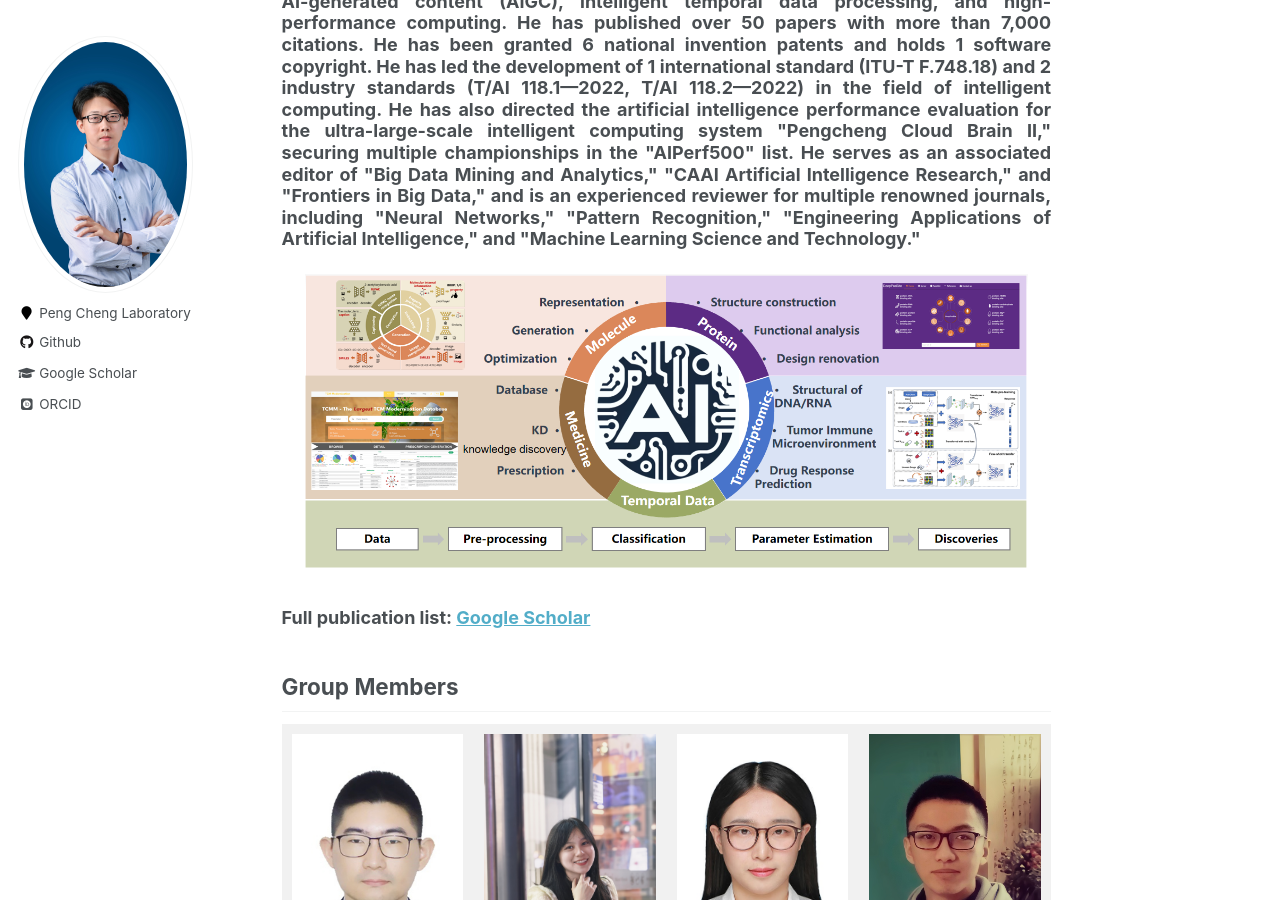
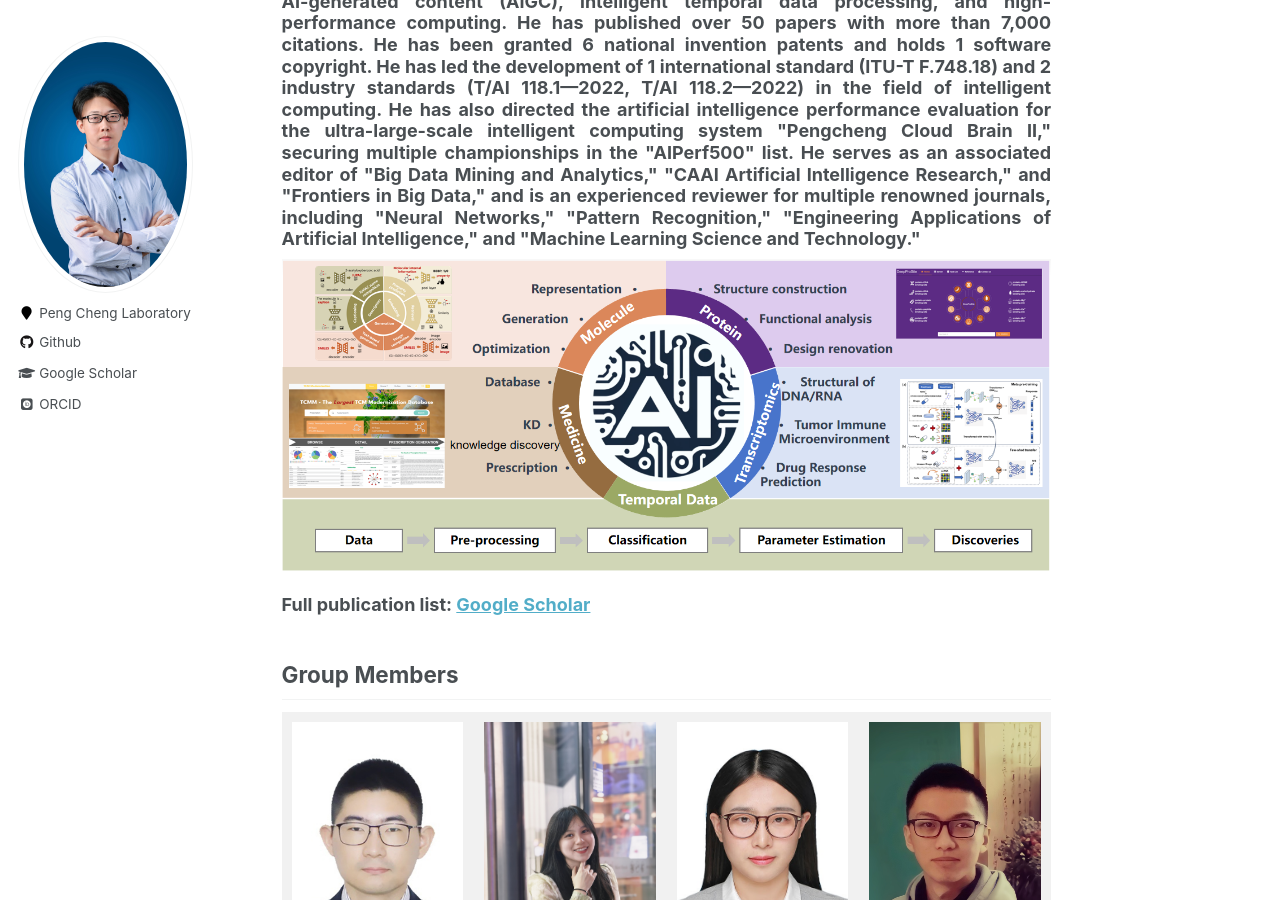
Before and after one commit to zhixiang-ren/zhixiang-ren.github.io, a Jekyll site: the page built from _pages/about.html, in a window 1280 px wide and 900 px high, scrolled down 386 px. Built offline with Jekyll 4.4.1, drawn with Linux system fonts in a browser that asks for light colours; some web fonts are replaced.

Commit message:
Update about.html

```diff
--- a/_pages/about.html
+++ b/_pages/about.html
@@ -21,7 +21,7 @@ redirect_from:
 </h3>
 
 <div style="float: left;">
-  <img style="width: 100%;padding-left: 3%;padding-right: 3%;padding-top: 2%;padding-bottom: 5%;" src="/images/about2.png">
+  <img style="width: 100%;padding-bottom: 3%;" src="/images/about2.png">
 </div>
 
 <h3 style="text-align:justify;">
```
